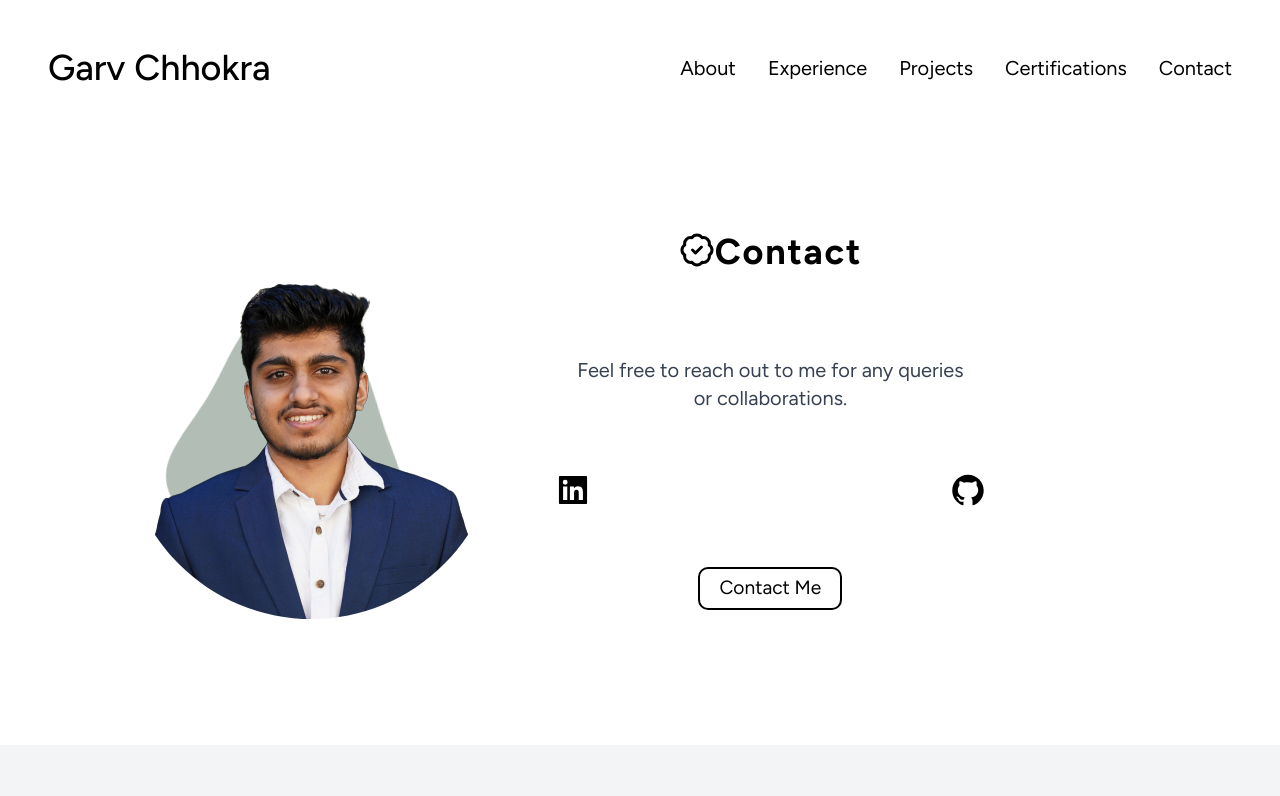
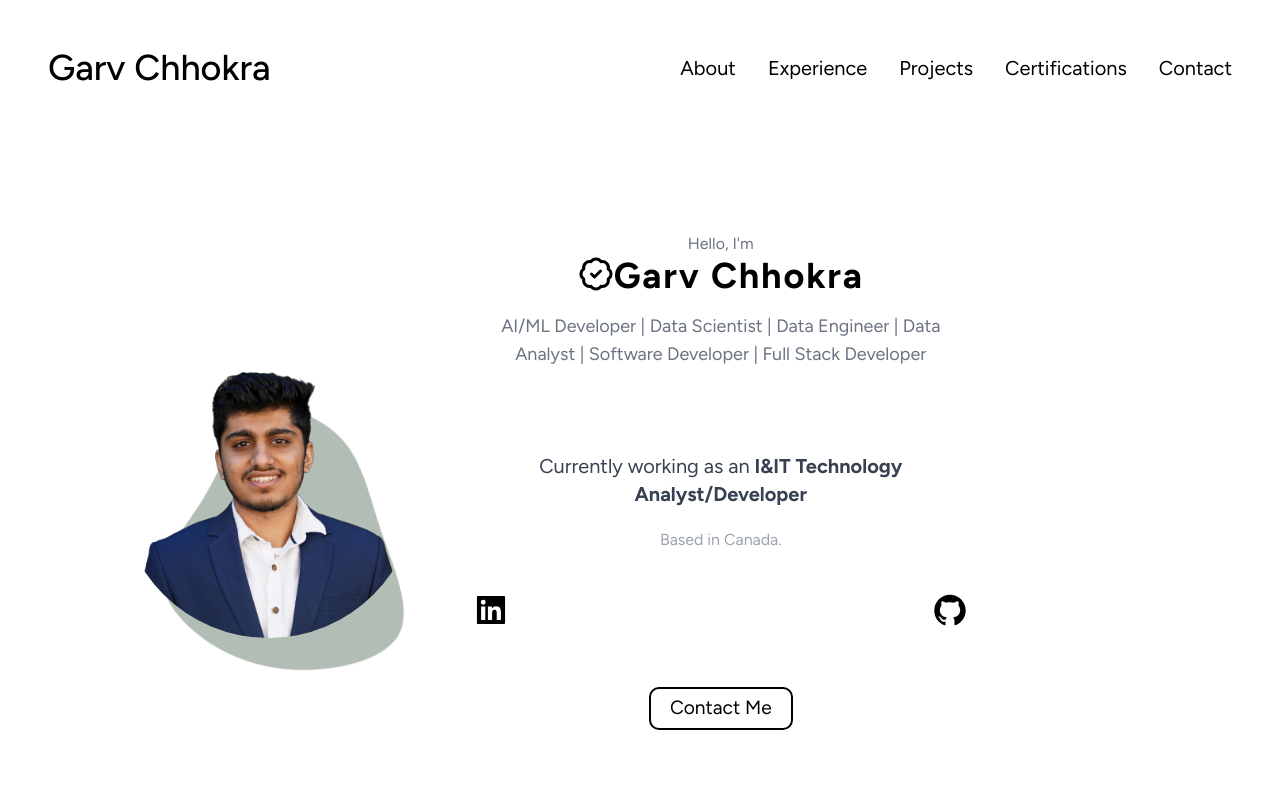
Before and after one commit to GarvChhokra/Garv-Portfolio, a Next.js app: page / in a window 1280 px wide. Shown: the top 796 px of the page. Built offline with nearby package versions, Linux system fonts and the light colour scheme.

Commit message:
fix scroll

```diff
--- a/src/components/HomePage/info.tsx
+++ b/src/components/HomePage/info.tsx
@@ -1,9 +1,10 @@
+"use client"
+import Link from "next/link";
 import React from "react";
-import Link from "next/link";
 import { AiFillLinkedin, AiFillGithub } from "react-icons/ai";
+import styled from "styled-components";
 import { LuBadgeCheck } from "react-icons/lu";
 import { Link as ScrollLink } from "react-scroll";
-import styled from "styled-components";
 
 const Button = styled.button<{ $primary?: boolean }>`
   color: ${(props) => (props.$primary ? "black" : "white")};
@@ -18,17 +19,23 @@ const Button = styled.button<{ $primary?: boolean }>`
 
   &:hover {
     background-color: black;
-    color: ${(props) => (props.$primary ? "white" : "black")};
+    color: ${(props) => (props.$primary ? "white" : "blacks")};
   }
-}`;
+`;
 
-const Contact = () => {
+const Info = () => {
   return (
     <div className="text-center xl:p-4 xl:w-3/4 mb-5">
-      <h2 className="text-4xl font-bold tracking-wider flex justify-center"><LuBadgeCheck />Contact</h2>
+      <p className="text-gray-500">Hello, I&apos;m</p>
+      <h2 className="text-4xl font-bold tracking-wider flex justify-center"><LuBadgeCheck />Garv Chhokra</h2>
+      <p className="text-gray-500 text-lg mt-4">
+        AI/ML Developer | Data Scientist | Data Engineer | Data Analyst |
+        Software Developer | Full Stack Developer
+      </p>
       <p className="text-gray-700 text-xl mt-8 xl:mt-16 p-5 sm:justify-center sm:text-center">
-        Feel free to reach out to me for any queries or collaborations.
+        Currently working as an <strong>I&IT Technology Analyst/Developer</strong>
       </p>
+      <p className="text-gray-400 text-md">Based in Canada. </p>
       <div className="flex justify-center xl:justify-between text-4xl mt-8 xl:mt-10 mb-10">
         <Link href="https://www.linkedin.com/in/garvchhokra/" target="blank">
           <AiFillLinkedin />
@@ -37,6 +44,9 @@ const Contact = () => {
           <AiFillGithub />
         </Link>
       </div>
+      {/* <a href="https://www.linkedin.com/in/garvchhokra/" target="_blank">
+      <Button $primary>Resume</Button>
+      </a> */}
       <ScrollLink to="Contact" smooth={true} duration={500}>
         <Button $primary>Contact Me</Button>
       </ScrollLink>
@@ -44,4 +54,4 @@ const Contact = () => {
   );
 };
 
-export default Contact;
+export default Info;
```
